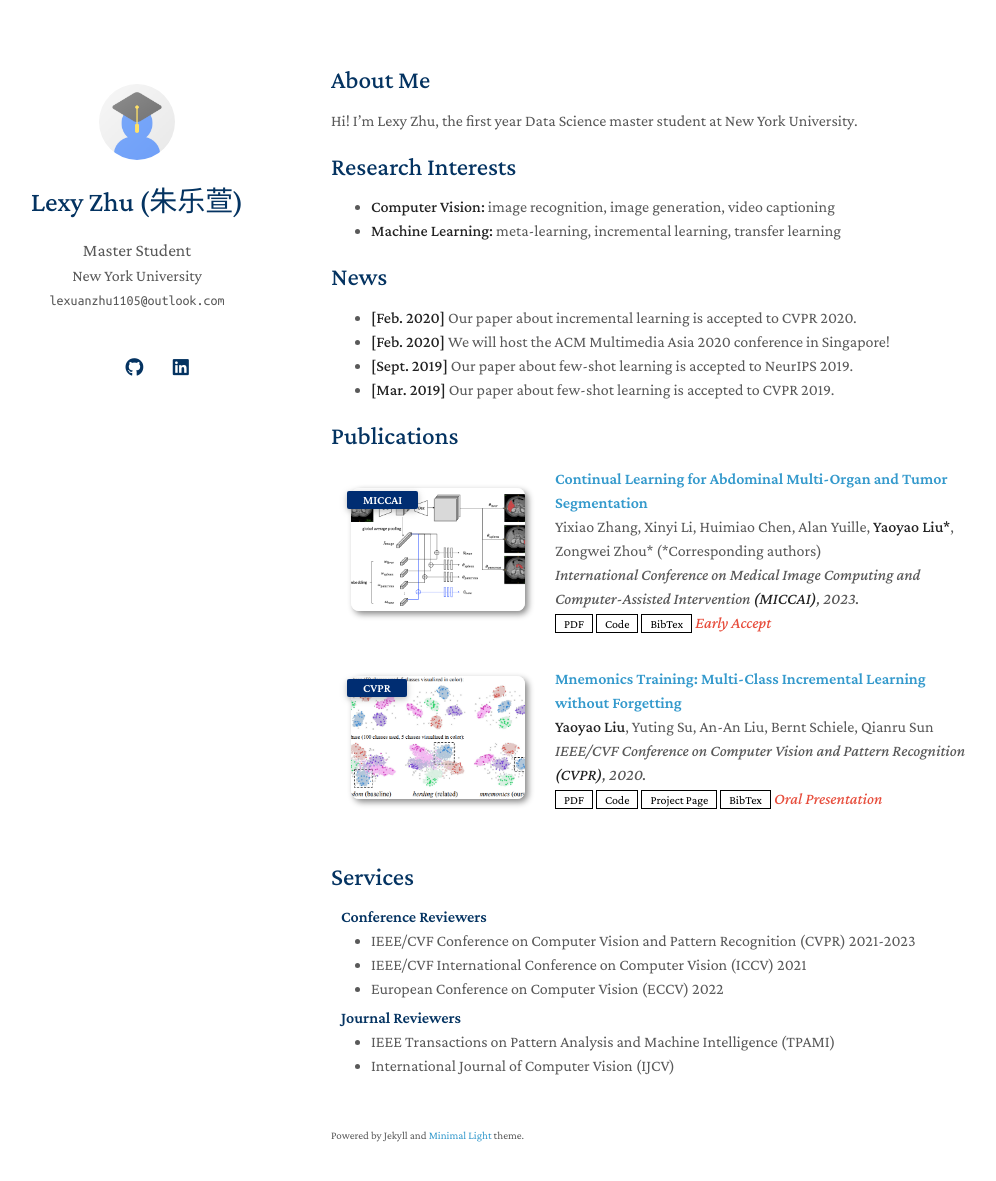
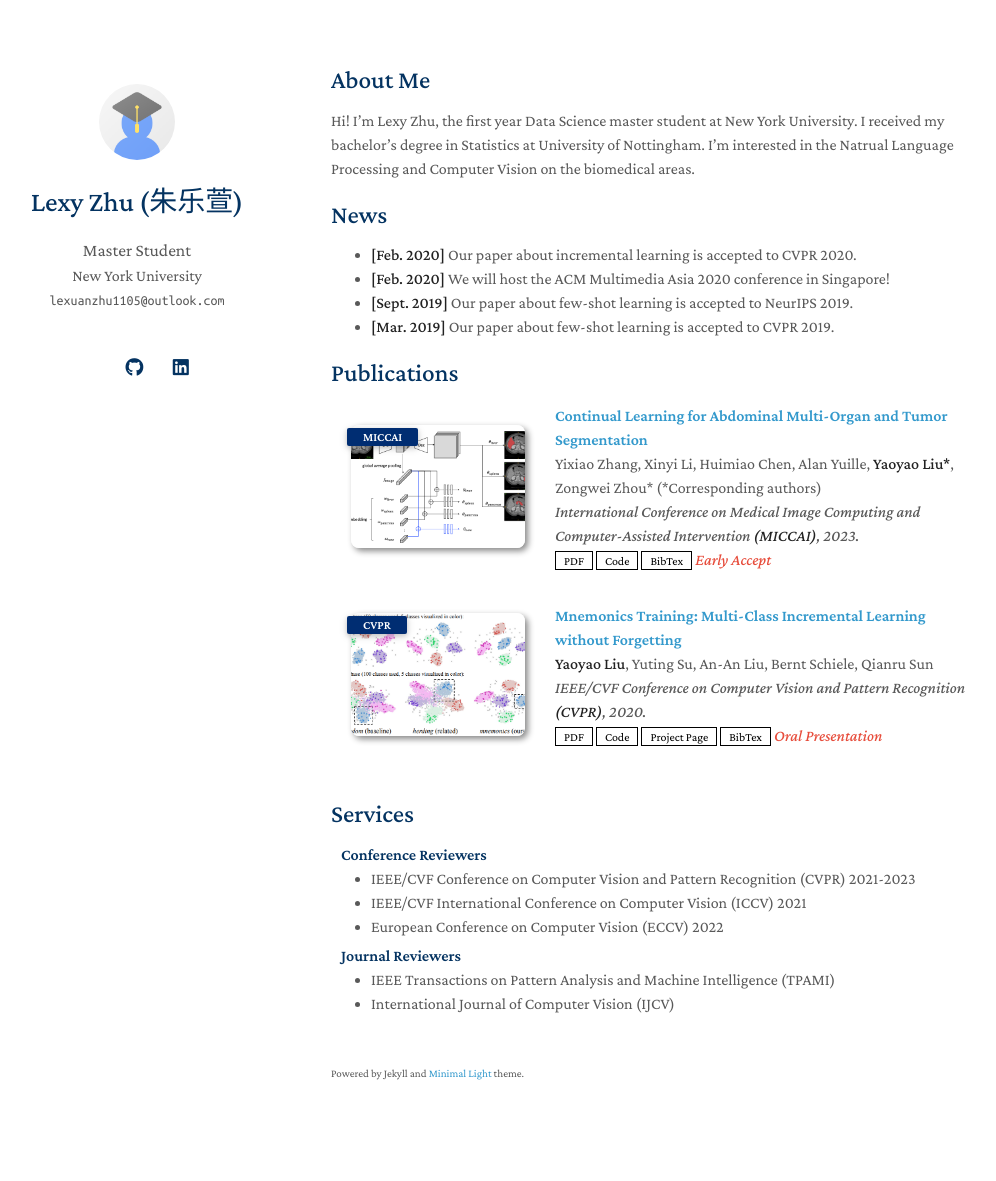
Before and after one commit to LexyZhu/LexyZhu.github.io, a Jekyll site: the page built from index.md, in a window 1280 px wide and 1216 px high. Shown: the top 1181 px of the window, without its empty margins (139-1135 px from the left). Built offline with Jekyll 4.4.1, drawn with Linux system fonts in a browser that asks for light colours; a style sheet for code colours, icons or effects is not loaded; our own code applies the rules of GitHub Pages for plain Markdown files.

Commit message:
Update index.md

```diff
--- a/index.md
+++ b/index.md
@@ -4,12 +4,9 @@ layout: homepage
 
 ## About Me
 
-Hi! I'm Lexy Zhu, the first year Data Science master student at New York University.
+Hi! I'm Lexy Zhu, the first year Data Science master student at New York University. I received my bachelor's degree in Statistics at University of Nottingham. I'm interested in the Natrual Language Processing and Computer Vision on the biomedical areas.
 
-## Research Interests
 
-- **Computer Vision:** image recognition, image generation, video captioning
-- **Machine Learning:** meta-learning, incremental learning, transfer learning
 
 ## News
 
```
